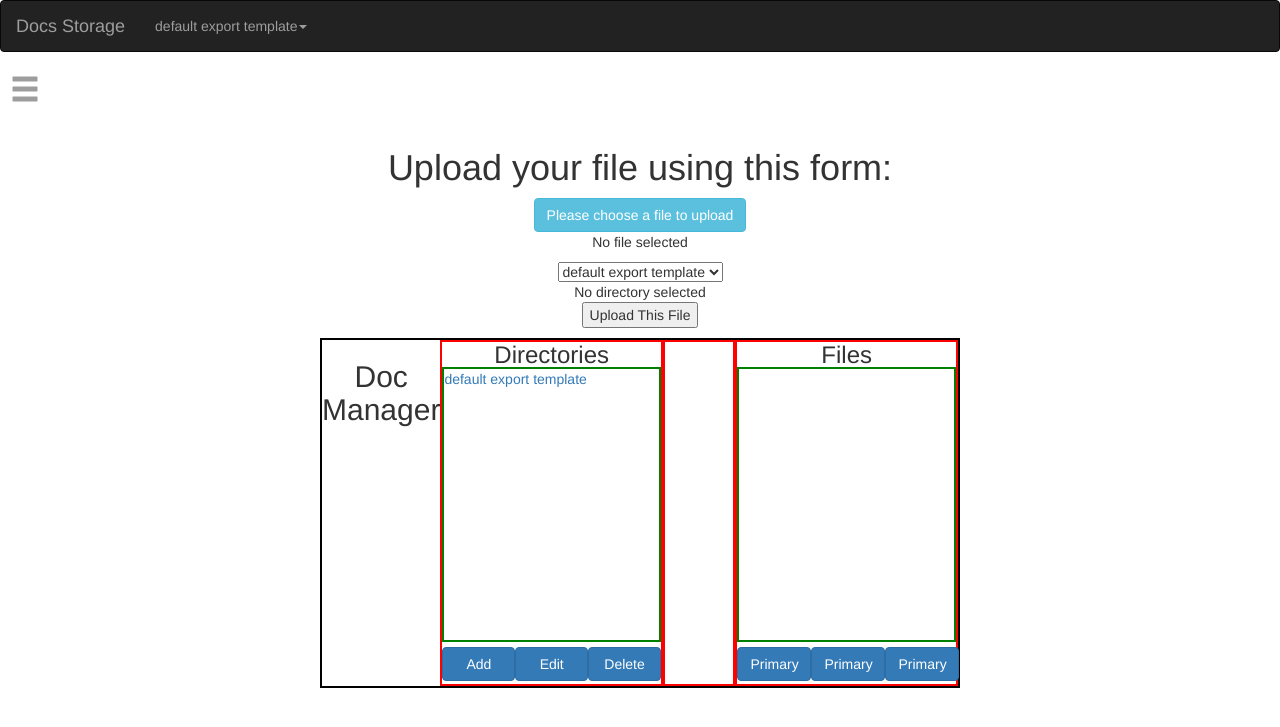
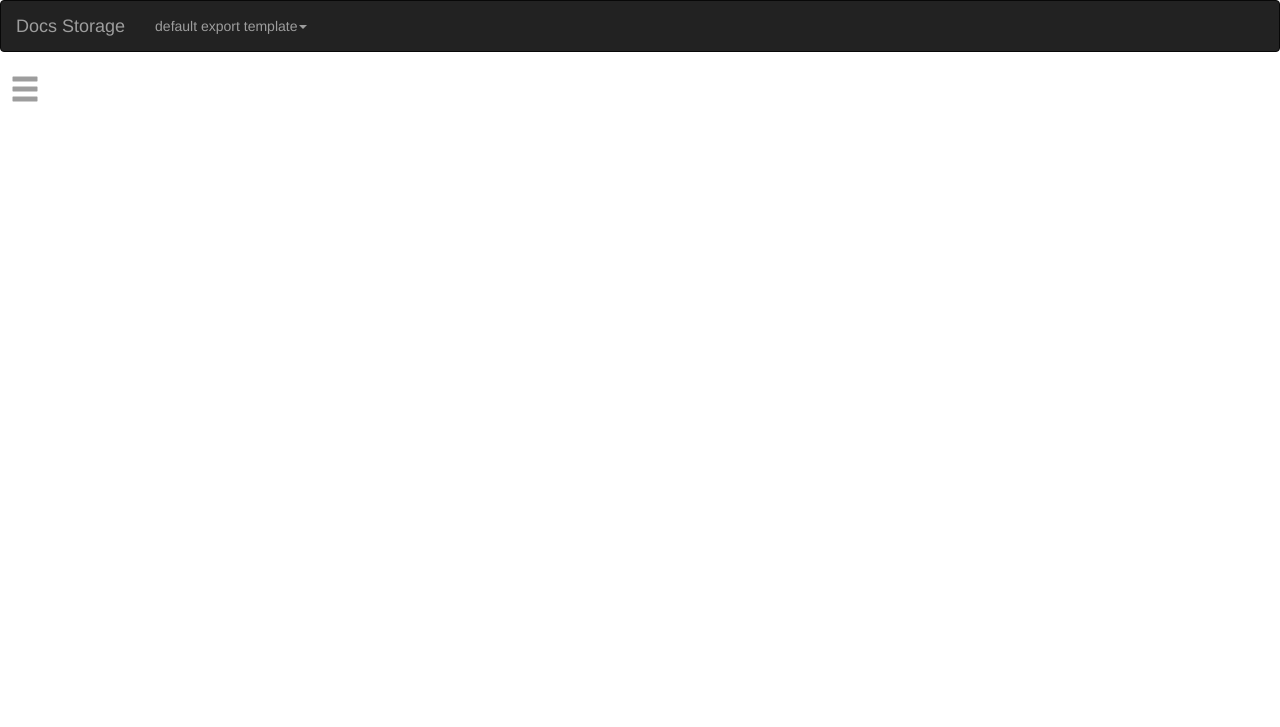
Before and after one commit to jeffreychen2016/Doc-Manager, a PHP site: page /Comdata_Prod/ in a window 1280 px wide. Shown: the top 727 px of the page. Run offline with PHP 8.4, Linux system fonts and the light colour scheme; some libraries are stand-ins or nearby versions.

Commit message:
fixed layout and weird display issue

```diff
--- a/css/style.css
+++ b/css/style.css
@@ -108,7 +108,6 @@ body{
 
 #file_upload_form{
     text-align: center;
-    margin-top: 15%;
 }
 
 input[type="file"] {
@@ -136,13 +135,19 @@ input[type="file"] {
     text-align: center;
 }
 
+#doc_manager_container {
+    display: block;
+    width: 50%;
+    height: 350px;
+    margin: auto;
+}
+
 #doc_manager_wrapper {
-    width: 50%;
     border: 2px black solid;
-    margin: auto;
     display: flex;
     justify-content: space-evenly;
-    height: 350px;
+    height: 100%;
+    width: 100%;
 }
 
 #directory_manager {
--- a/index.php
+++ b/index.php
@@ -29,7 +29,7 @@ include 'process.php';
 						<a href=<?php getLinksForDownladingDocx() ?> class="sidebar-icon sidebar-icon-label" download><span class="glyphicon glyphicon-download-alt sidebar-icon"></span>Download</a>
 					</li>
 					<li>
-						<a href="#" class="sidebar-icon sidebar-icon-label"><span class="glyphicon glyphicon-upload sidebar-icon" id="upload_btn"></span>Upload</a>
+						<a href="#" class="sidebar-icon sidebar-icon-label" id="upload_btn"><span class="glyphicon glyphicon-upload sidebar-icon"></span>Upload</a>
 					</li>
 					<li>
 						<a href="mailto:jchen@comdata.com" class="sidebar-icon sidebar-icon-label"><span class="glyphicon glyphicon-envelope sidebar-icon"></span>Email</a>
@@ -38,7 +38,7 @@ include 'process.php';
 						<a href="http://localhost/Comdata_Prod/phpmyfaq/index.php" class="sidebar-icon sidebar-icon-label" target="_blank"><span class="glyphicon glyphicon-question-sign sidebar-icon"></span>F.A.Q</a>
 					</li>
 					<li>
-						<a href="#" class="sidebar-icon sidebar-icon-label"><span class="glyphicon glyphicon-wrench sidebar-icon" id="SQL_convertor_btn"></span>SQL Convertor</a>
+						<a href="#" class="sidebar-icon sidebar-icon-label" id="SQL_convertor_btn"><span class="glyphicon glyphicon-wrench sidebar-icon"></span>SQL Convertor</a>
 					</li>
 					<!-- <li><a class="glyphicon glyphicon-envelope" href="mailto:jchen@comdata.com"></a></li> -->
 				</ul>
@@ -97,8 +97,9 @@ include 'process.php';
 				 ?>
 			</form>
 		</div>
+		<div id="doc_manager_container">
+			<h2 id="doc_manager_title">Doc Manager</h2>
 			<div id="doc_manager_wrapper">
-			<h2 id="doc_manager_title">Doc Manager</h2>
 				<div id="directory_manager">
 					<h3 class="sub_title">Directories</h3>
 					<form action="process.php" method="post" enctype="multipart/form-data" id="directory_manager_form">
@@ -129,6 +130,8 @@ include 'process.php';
 					</div>
 				</div>
 			</div>
+		</div>
+
 
 		<div id="footer">
 
--- a/js/js.js
+++ b/js/js.js
@@ -1,8 +1,9 @@
 $( document ).ready(function() {
 
-    // $('.open-pdf-iframe').click(function () {
-    // 	$(".side-bar-container").css('display','unset');
-    // });
+	// on pageload, hide all modules other than PDF
+	remove_SQL_convertor();
+	remove_upload_window();
+	remove_doc_manager();
 
 	function remove_iframe(){
 		$('#iframe-container').css('display','none');
@@ -17,11 +18,11 @@ $( document ).ready(function() {
 	}
 
 	function remove_doc_manager(){
-			$('#doc_manager_wrapper').css('display','none');
+		$('#doc_manager_container').css('display','none');
 	}
 
 	//-- Make sibe bar appear after win --//
-    $( "iframe" ).after(function() {
+	$("iframe" ).after(function() {
 		$('.side-bar-container').css('display','unset');
 	});
 
@@ -33,9 +34,19 @@ $( document ).ready(function() {
 	//-- Pull up textarea --//
 	$('#SQL_convertor_btn').click(function(){
 		remove_iframe();
-		remove_upload_window()
+		remove_upload_window();
+		remove_doc_manager();
 		$('#SQL_convertor_container').css('display','unset');
 	});
+
+	//pops up the upload window
+	$('#upload_btn').click(function(){
+		remove_iframe();
+		remove_SQL_convertor();
+		$('#upload_window').css('display','block');
+		$('#doc_manager_container').css('display','block');
+	});
+
 	//-- convert sql --//
 	$('#convert-btn').click(function(){
 		var strings_to_be_tenant_id = /tenant_id\s{0,5}=\s{0,5}\d{0,5}/ig;
@@ -110,13 +121,6 @@ $( document ).ready(function() {
 		$('#SQL_convertor_textarea').val(converted_string);
 	});
 
-	//pops up the upload window
-	$('#upload_btn').click(function(){
-		remove_iframe();
-		remove_SQL_convertor();
-		$('#upload_window').css('display','block');
-	});
-
 	$(document).on('change','#choose_file_btn',  function(){
 		var fileName = '';
 		fileName = $(this).val();
--- a/process.php
+++ b/process.php
@@ -60,7 +60,7 @@
 			$fileNameWithoutExtension = pathinfo($files[$i],PATHINFO_FILENAME);
 			// add both direcotry name and file name to the url
 			// get click on the link, get request sent, the url will have both directory and file name for later retireving file back
-			$domString .=	'<li><a href="index.php?' . 'directoryName=' . $directoryName . '&' .'fileName=' . $fileNameWithoutExtension . '" class="open-pdf-iframe">' . $fileNameWithoutExtension . '</a></li>';
+			$domString .=	'<li class="open-pdf-iframe"><a href="index.php?' . 'directoryName=' . $directoryName . '&' .'fileName=' . $fileNameWithoutExtension . '">' . $fileNameWithoutExtension . '</a></li>';
 		}
 
 		$domString .= '</ul>';
```
Lines whose indentation alone changed are shown as unchanged.
